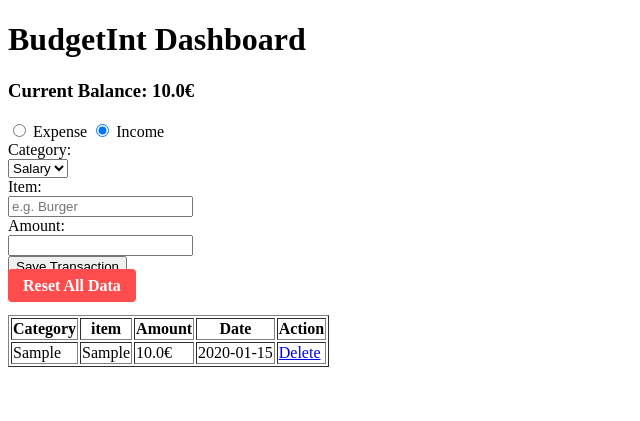
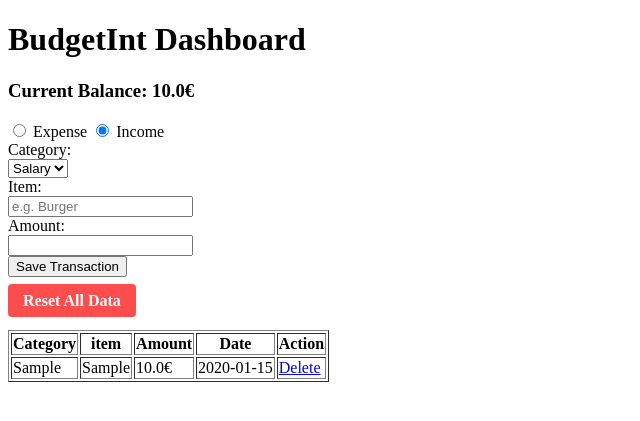
Before and after one commit to veseling02/expense-tracker-sqlite, a Flask app: page / in a window 1280 px wide. Shown: the top 421 px of the page, without its empty margins (0-640 px from the left). Run offline with Flask 3, Linux system fonts and the light colour scheme; tables that the repository leaves empty hold one stand-in row (values such as "Sample post").

Commit message:
add margin to Save Transaction button for improved layout

```diff
--- a/templates/index.html
+++ b/templates/index.html
@@ -44,7 +44,7 @@
             <label for="tx_amount">Amount:</label><br>
             <input type="number" id="tx_amount" name="amount_val" step="0.01" required><br>
 
-            <button type="submit">Save Transaction</button><br>
+            <button type="submit" style="margin-bottom: 15px;">Save Transaction</button><br>
         </form>
 
         <div style="margin-bottom: 20px;">
```
